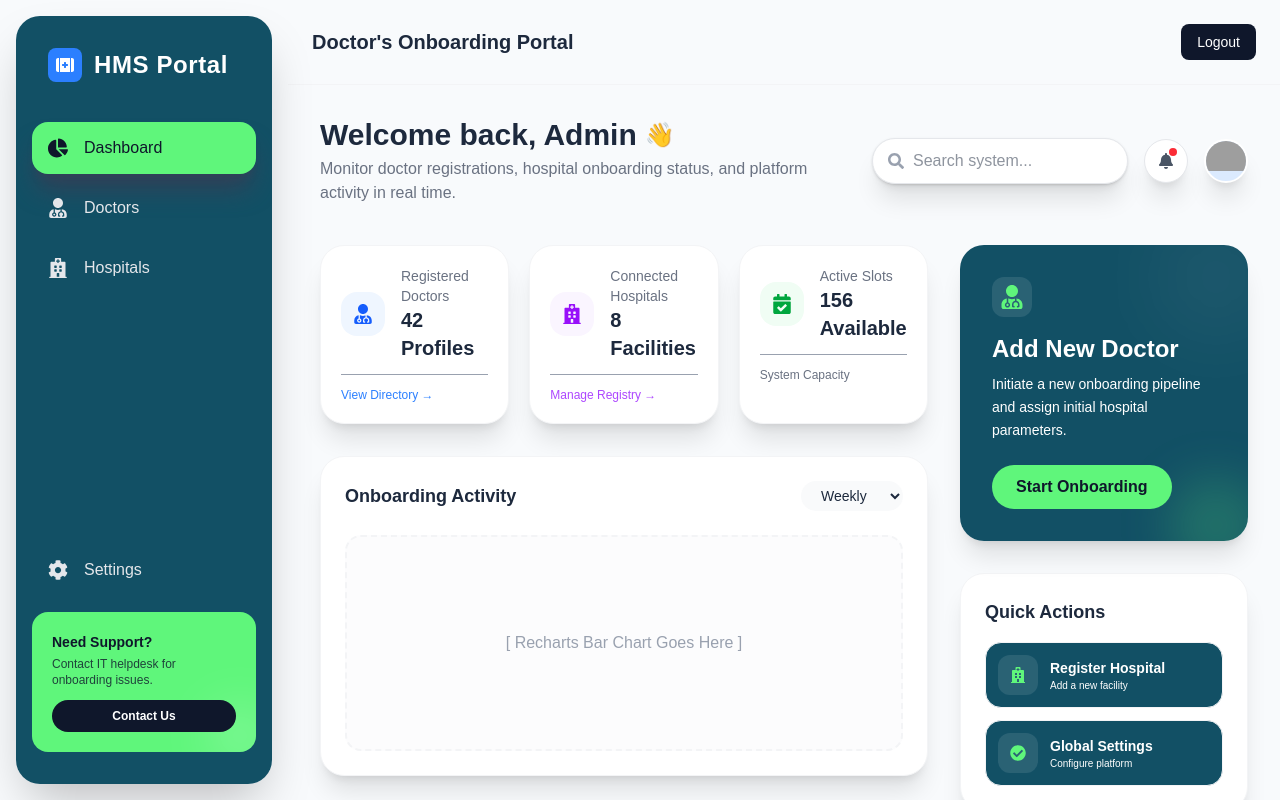
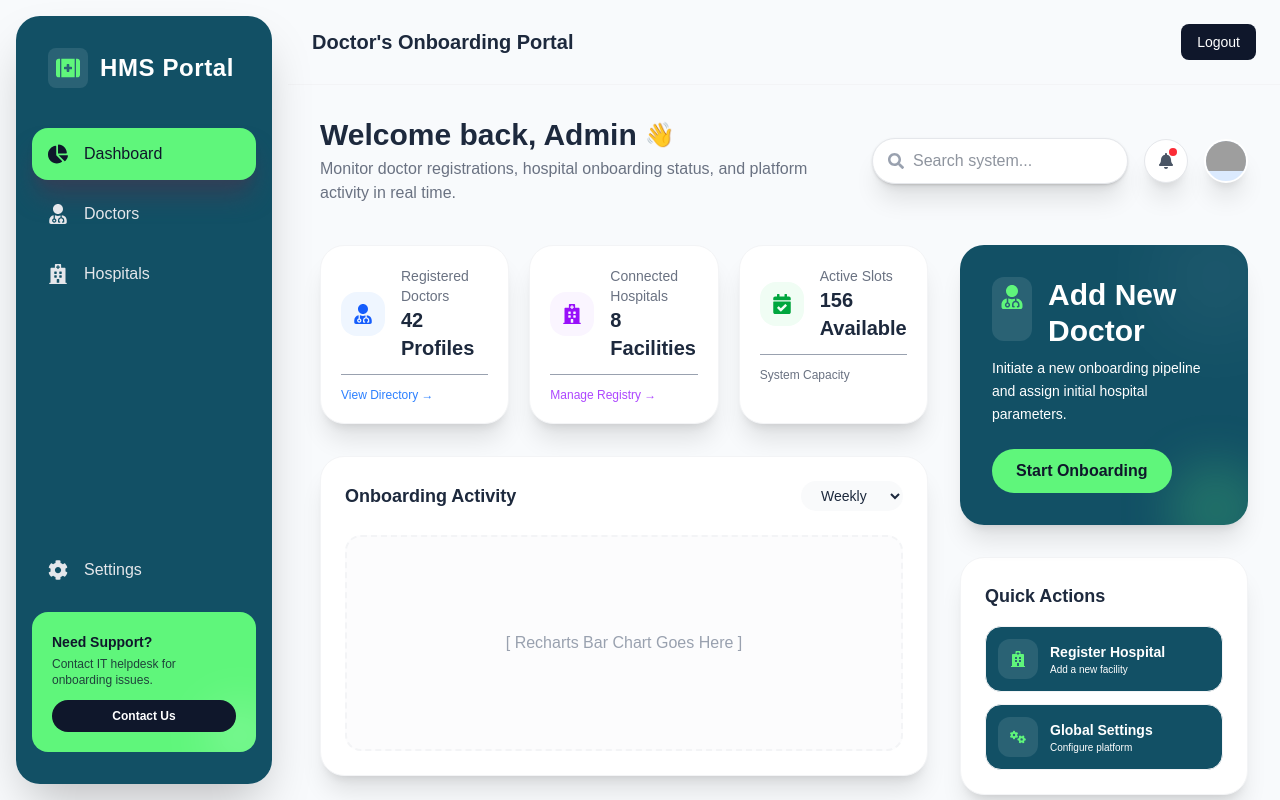
Before and after one commit to RoundOne7/Onboarding_Portal, a Next.js app: page /dashboard in a window 1280 px wide. Shown: the top 800 px of the page. Built offline with nearby package versions, Linux system fonts and the light colour scheme; grey boxes are pictures that could not be loaded.

Commit message:
Deployment Changes.

```diff
--- a/src/app/dashboard/page.tsx
+++ b/src/app/dashboard/page.tsx
@@ -4,7 +4,7 @@ import { useState, useEffect } from 'react'
 import DashboardLayout from '../../components/layout/DashboardLayout'
 import Link from 'next/link'
 import { FaSearch, FaBell, FaUserMd, FaHospital, FaCalendarCheck, FaCheckCircle, FaClock } from 'react-icons/fa'
-import { FaKitMedical } from 'react-icons/fa6'
+import { FaGears, FaKitMedical } from 'react-icons/fa6'
 
 export default function DashboardPage() {
   // --- STATE FOR DYNAMIC DATA ---
@@ -183,10 +183,12 @@ export default function DashboardPage() {
 
             <div className='bg-cyan-900/99 rounded-3xl p-8 shadow-xl text-white relative overflow-hidden'>
                <div className='relative z-10'>
-                 <div className='bg-white/10 w-max p-2 rounded-xl mb-4'>
+                 <div className='flex flex-row gap-4'>
+                  <div className='bg-white/10 w-max p-2 rounded-xl mb-4'>
                    <FaUserMd className='text-2xl text-[#5ff67b]' />
                  </div>
-                 <h2 className='text-2xl font-bold mb-2'>Add New Doctor</h2>
+                 <h2 className='text-3xl font-bold mb-2'>Add New Doctor</h2>
+                 </div>
                  <p className='text-white text-sm mb-6 leading-relaxed'>
                    Initiate a new onboarding pipeline and assign initial hospital parameters.
                  </p>
@@ -212,7 +214,7 @@ export default function DashboardPage() {
                  </Link>
                  <Link href="/settings" className='flex items-center gap-3 p-3 border border-gray-100 bg-cyan-900/99  rounded-2xl hover:scale-105 transition-transform'>
                     <div className='w-10 h-10 text-[#5ff67b] bg-white/10 rounded-xl flex items-center justify-center'>
-                      <FaCheckCircle />
+                      <FaGears />
                     </div>
                     <div>
                       <h4 className='font-bold text-sm text-white'>Global Settings</h4>
--- a/src/components/layout/Sidebar.tsx
+++ b/src/components/layout/Sidebar.tsx
@@ -31,8 +31,8 @@ export default function Sidebar() {
       {/* HEADER SECTION */}
       <div className='p-8 pb-4'>
         <h1 className='text-2xl font-bold flex items-center gap-3 tracking-wide'>
-          <div className='bg-blue-500 p-2 rounded-lg'>
-             <FaKitMedical className="text-white text-lg" />
+          <div className='text-[#5ff67b] bg-white/10 p-2 rounded-lg'>
+             <FaKitMedical className=" text-2xl" />
           </div>
           HMS Portal
         </h1>
```
